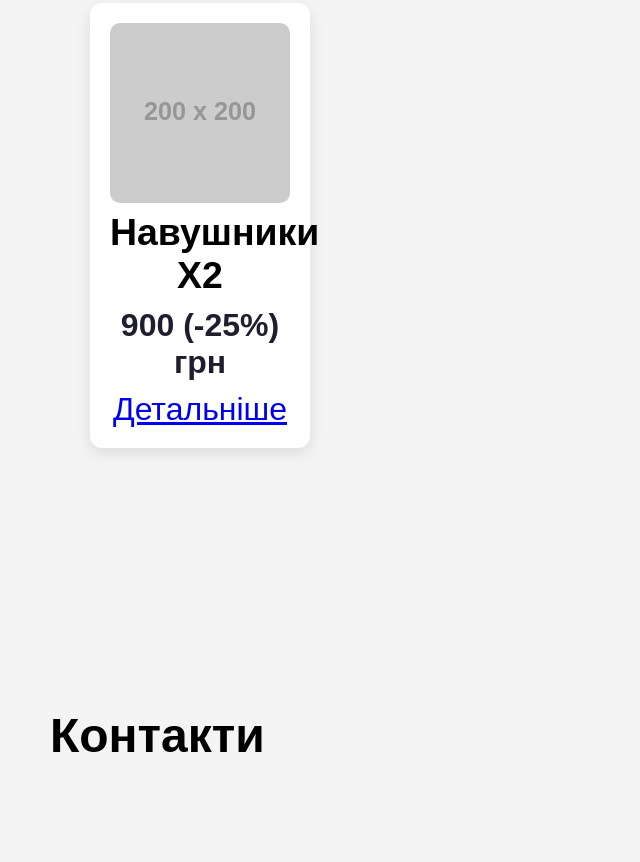
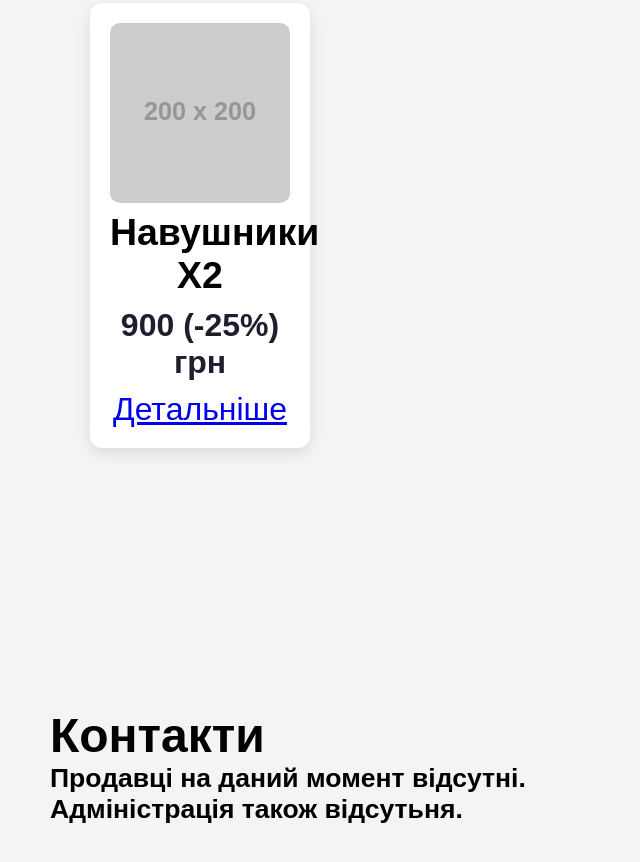
Before and after one commit to kaumovvalentin2-debug/test-online-store, a plain HTML site: page index.html in a window 1280 px wide. Shown: the part 1036-1898 px from the top of the page, without its empty margins (0-640 px from the left). Drawn offline with Linux system fonts and the light colour scheme; placeholder pictures from the web are drawn by us.

Commit message:
Update index.html

```diff
--- a/index.html
+++ b/index.html
@@ -26,6 +26,9 @@
  <!--СТОРІНКА-->
 <section id="new">
     <h1>Новинки і товари</h1>
+<dr>
+    <h6>На даний момент сайт активно розробляється і находиться в постійному тестуванні</h6>
+</dr>
 <!--ТОВАР-->
     <div class="products">
         <div class="product-card">
@@ -51,6 +54,12 @@
 </section>
 <section id="contact">
     <h1>Контакти</h1>
+    <dr>
+        <h5>Продавці на даний момент відсутні.</h5>
+    </dr>
+    <dr>
+        <h5>Адміністрація також відсутьня.</h5>
+    </dr>
 </section>
 </body>
 </html>
```
